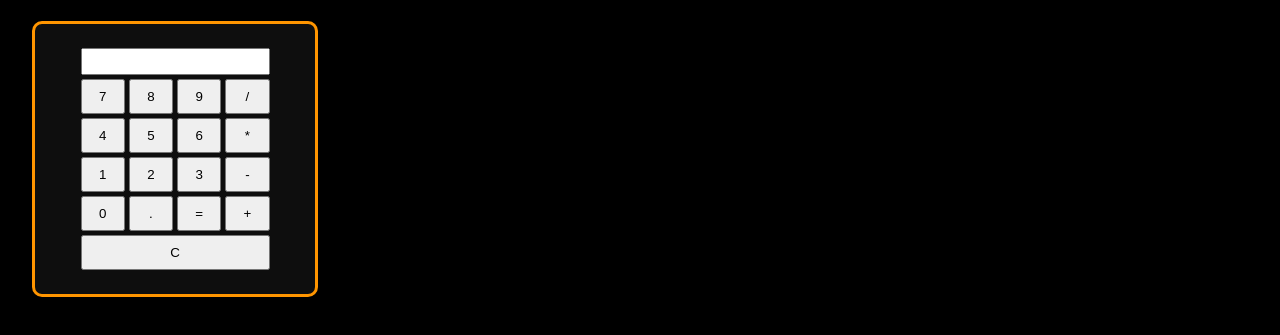
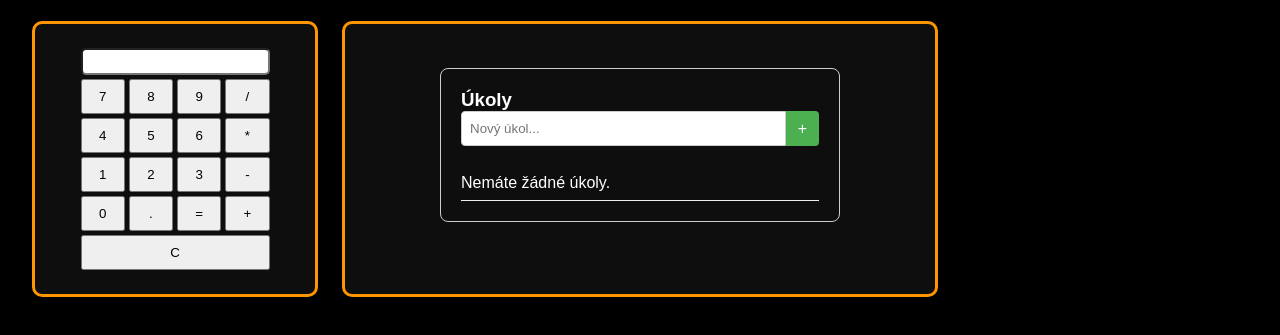
Before and after one commit to MaksymKotlin855/dashboard, a plain HTML site: page index.html in a window 1280 px wide. Shown: the part 149-484 px from the top of the page. Drawn offline with nearby package versions, Linux system fonts and the light colour scheme; no server answers.

Commit message:
15.12.25

```diff
--- a/index.html
+++ b/index.html
@@ -14,7 +14,8 @@
       { name: 'clock', width: 'third' },
       { name: 'date', width: 'half' },
       { name: 'weather', width: 'third' },
-      { name: 'calculator', width: 'third' }
+      { name: 'calculator', width: 'third' },
+      { name: 'todo', width: 'half' }
     ];
 
     async function loadWidgets() {
--- a/widgets/calculator.html
+++ b/widgets/calculator.html
@@ -53,6 +53,7 @@
 }
 
 #calc-input {
+    border-radius: 5px;
     grid-column: span 4;
     text-align: right;
     padding: 4px;
--- /dev/null
+++ b/widgets/todo.html
@@ -0,0 +1,155 @@
+
+    <style>
+        .todo-widget {
+            font-family: Arial, sans-serif;
+            max-width: 400px;
+            margin: 20px auto;
+            padding: 20px;
+            border: 1px solid #ccc;
+            border-radius: 8px;
+        }
+
+        /* Styly z návodu */
+        .input-group {
+            display: flex;
+            margin-bottom: 20px;
+        }
+        .input-group input {
+            flex-grow: 1;
+            padding: 8px;
+            border: 1px solid #ccc;
+            border-radius: 4px 0 0 4px;
+        }
+        .input-group button {
+            background-color: #4CAF50;
+            color: white;
+            border: none;
+            padding: 8px 12px;
+            text-align: center;
+            text-decoration: none;
+            display: inline-block;
+            font-size: 16px;
+            cursor: pointer;
+            border-radius: 0 4px 4px 0;
+            line-height: 1.2; /* Pro lepší zarovnání */
+        }
+        .input-group button:hover {
+            background-color: #45a049;
+        }
+
+        .todo-widget ul {
+            list-style: none;
+            padding: 0;
+        }
+
+        .todo-widget li {
+            display: flex;
+            justify-content: space-between;
+            align-items: center;
+            padding: 8px 0;
+            border-bottom: 1px solid #eee;
+        }
+
+        .todo-item-content {
+            display: flex;
+            align-items: center;
+            gap: 5px;
+            flex-grow: 1;
+        }
+
+        .completed span {
+            text-decoration: line-through;
+            color: #888;
+        }
+
+        .delete-btn {
+            background: none;
+            border: none;
+            color: red;
+            cursor: pointer;
+            font-weight: bold;
+            font-size: 1.2em;
+        }
+
+    </style>
+    <script defer src="https://cdn.jsdelivr.net/npm/alpinejs@3.x.x/dist/cdn.min.js"></script>
+
+
+
+<script>
+    // 4. Funkce todoWidget, která vrací stav a metody
+    function todoWidget() {
+        return {
+            // Inicializace stavu
+            newTodo: '',
+            todos: [],
+
+            // Inicializace (Init)
+            init() {
+                // Načtení úkolů z localStorage
+                this.todos = JSON.parse(localStorage.getItem('todos') || '[]');
+
+                // Sledování změn v poli 'todos' a automatické ukládání do localStorage (Alpine.js $watch)
+                this.$watch('todos', (value) => {
+                    localStorage.setItem('todos', JSON.stringify(value));
+                });
+            },
+
+            // Přidání úkolu (Add)
+            add() {
+                // Zkontrolovat, zda není vstup prázdný nebo jen mezery
+                if (this.newTodo.trim() === '') return;
+
+                // Přidá nový objekt úkolu do pole todos s aktuálním časem jako ID
+                this.todos.push({
+                    id: Date.now(),
+                    text: this.newTodo.trim(),
+                    completed: false
+                });
+
+                // Vymaže vstupní pole
+                this.newTodo = '';
+            },
+
+            // Odstranění úkolu (Remove)
+            remove(id) {
+                // Vyfiltruje pole a ponechá pouze úkoly, které nemají zadané ID
+                this.todos = this.todos.filter(todo => todo.id !== id);
+            }
+        }
+    }
+</script>
+
+
+<div class="todo-widget" x-data="todoWidget()" x-init="init()">
+    <h3>Úkoly</h3>
+
+    <div class="input-group">
+        <input
+            type="text"
+            x-model="newTodo"
+            @keyup.enter="add()"
+            placeholder="Nový úkol..."
+        >
+        <button @click="add()">+</button>
+    </div>
+
+    <ul x-cloak>
+        <template x-for="todo in todos" :key="todo.id">
+            <li :class="{'completed': todo.completed}">
+                <div class="todo-item-content">
+                    <input type="checkbox" x-model="todo.completed">
+                    <span x-text="todo.text"></span>
+                </div>
+                <button @click="remove(todo.id)" class="delete-btn">&times;</button>
+            </li>
+        </template>
+        <template x-if="todos.length === 0">
+            <li>Nemáte žádné úkoly.</li>
+        </template>
+    </ul>
+
+</div>
+
+
+</html>
```
